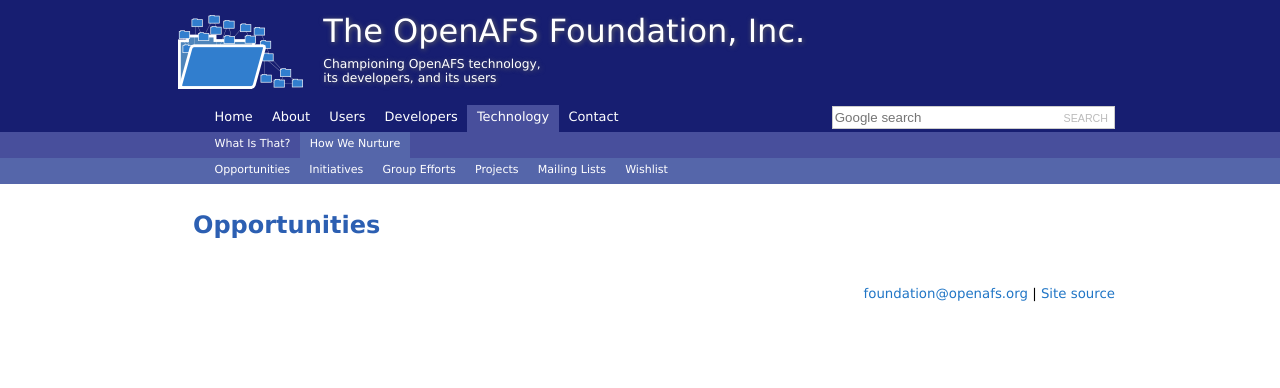
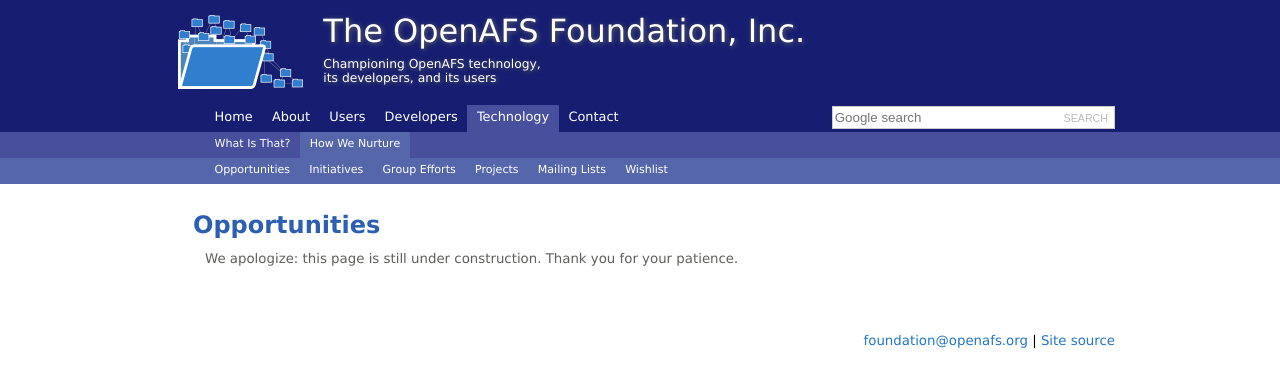
Before and after one commit to openafsfoundation/openafsfoundation.org, a Jekyll site: the page built from tech/opportunities/index.md, in a window 1280 px wide. Shown: the top 388 px of the page. Built offline with Jekyll 4.4.1, drawn with Linux system fonts in a browser that asks for light colours.

Commit message:
"under construction" sentence added

```diff
--- a/tech/opportunities/index.md
+++ b/tech/opportunities/index.md
@@ -4,3 +4,5 @@
 ---
 
 ## Opportunities ##
+
+We apologize: this page is still under construction.  Thank you for your patience.
```
